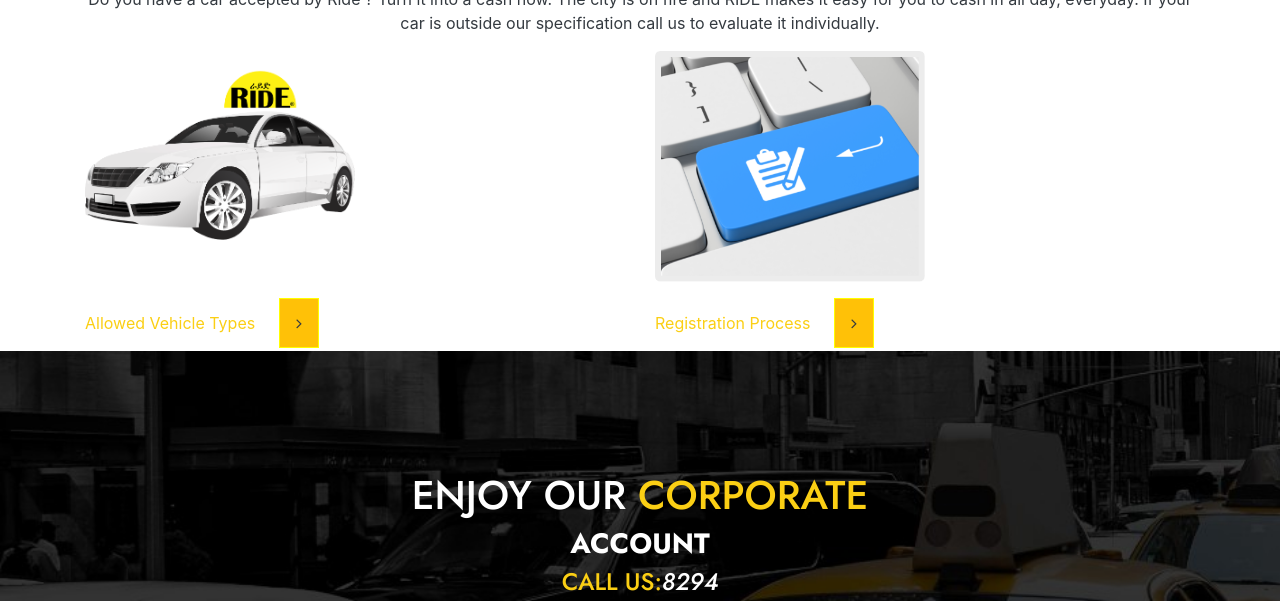
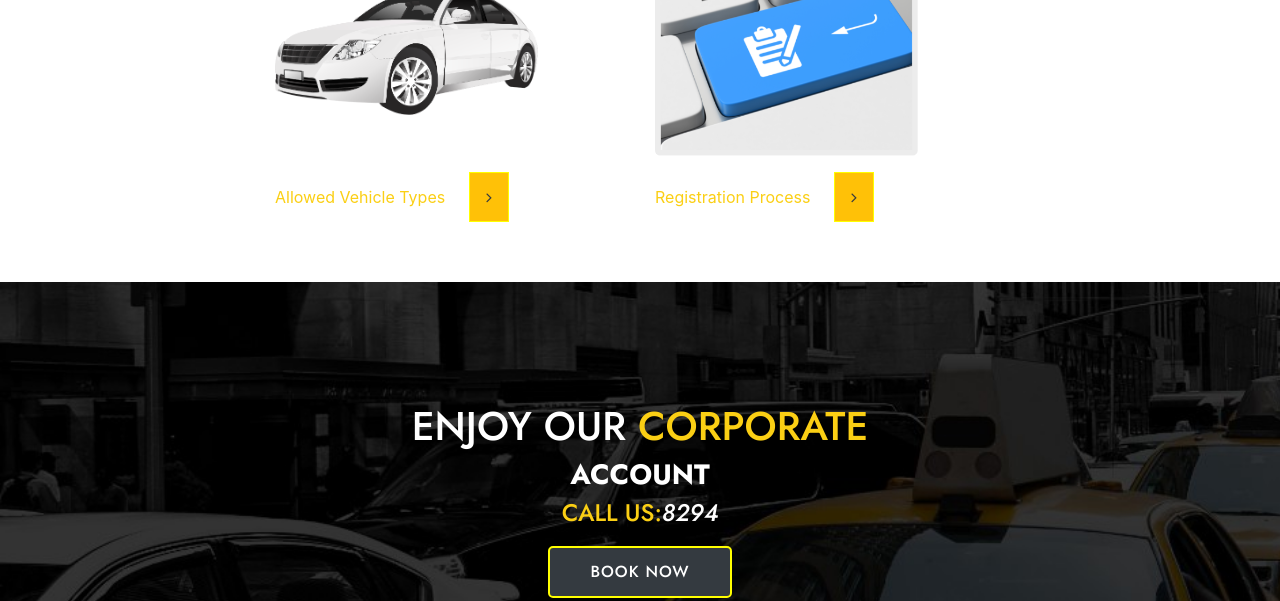
Before and after one commit to Alazar-dev/ride-final, a website with bundled scripts: page services.html in a window 1280 px wide. Shown: the part 499-1100 px from the top of the page. Built offline with nearby package versions, Linux system fonts and the light colour scheme.

Commit message:
service....centered

```diff
--- a/services.html
+++ b/services.html
@@ -92,16 +92,16 @@
 
   </section>
 
-  <section id="pricing" class="pricing">
-    <div class="container" data-aos="zoom-in">
-        <h1 class="text-dark text-center">DRIVER SIGNUP</h1>
-        <p class="text-dark text-center">Do you have a car accepted by Ride ? Turn it into a cash now. The city is on fire and RIDE makes it easy for you to cash in all day, everyday. If your car is outside our specification call us to evaluate it individually.</p>
+  <section>
+    <div id="faq" class="container">
+      <div class="row row-content">
+        <div class="col col-sm-8 offset-2">
           <div class="row">
-        <div class="col col-sm-12 col-lg-6" data-aos="zoom-in">
-            <img class="img-responsive w-50" src="./assets/img/Service  Images and Icons/Allowed Vehicle.png" alt="">
+              <div class="col col-sm-12 col-lg-6">
+                <img class="img-responsive w-75" src="./assets/img/Service  Images and Icons/Allowed Vehicle.png" alt="">
               </div>
-        <div class="col col-sm-12 col-lg-6" data-aos="zoom-in">
-          <img class="img-responsive w-50 h-200" src="./assets/img/Service  Images and Icons/Registration Process.png" alt="">
+              <div class="col col-sm-12 col-lg-6">
+                <img class="img-responsive w-75 " src="./assets/img/Service  Images and Icons/Registration Process.png" alt="">
               </div>
           </div>
           <div class="row">
@@ -112,7 +112,10 @@
               <span class="yellow">Registration Process</span><a href="./registeration.html" class="fa fa-angle-right text-dark mt-3 bg-warning ml-4 next-icon"></a>
             </div>
           </div>
-  </section><!-- End Pricing Section -->
+        </div>
+      </div>
+    </div>
+  </section>
 
   <section id="cta" class="cta great-offer">
     <div class="container">
```
Also changed, not shown: registeration.html (+11 -10 lines). Lines whose indentation alone changed are shown as unchanged.
